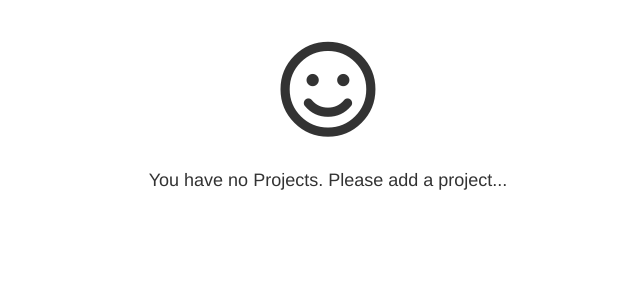
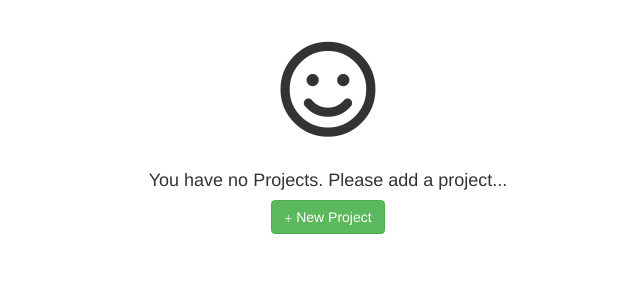
Before and after one commit to Garathd/Django-To-Do-List, a Django app: page /projects/ in a window 1280 px wide. Shown: the part 262-562 px from the top of the page, without its empty margins (312-952 px from the left). Run offline with Django 3.2, Linux system fonts and the light colour scheme; the visitor is signed in with stand-in values (Sample User, id 1); data comes from the database, SQL or seed files in the repository; data that the repository does not hold is empty; some libraries are stand-ins or nearby versions; some web fonts are replaced.

Commit message:
Added Project Task Stuff

```diff
--- a/projects/templates/project_tasks.html
+++ b/projects/templates/project_tasks.html
@@ -90,7 +90,7 @@
         <div class="no-content center">
             <i class="far fa-smile"></i>
             <h4>You have no Tasks categorized as: "{{ task_type }}"</h4>
-            <div class="new-task">
+            <div class="create-new">
                 <a href="{% url 'create_task' project_id %}" class="btn btn-success"><span class="glyphicon glyphicon-plus"></span> New Task</a>
             </div>
         </div>
--- a/projects/templates/projects.html
+++ b/projects/templates/projects.html
@@ -75,6 +75,9 @@
         <div class="no-content center">
             <i class="far fa-smile"></i>
             <h4>You have no Projects categorized as: "{{ project_type }}"</h4>
+            <div class="create-new">
+                <a href="{% url 'create_project' %}" class="btn btn-success"><span class="glyphicon glyphicon-plus"></span> New Project</a>
+            </div>
         </div>
     </div>
     {% else %}
@@ -82,6 +85,9 @@
         <div class="no-content center">
             <i class="far fa-smile"></i>
             <h4>You have no Projects. Please add a project...</h4>
+            <div class="create-new">
+                <a href="{% url 'create_project' %}" class="btn btn-success"><span class="glyphicon glyphicon-plus"></span> New Project</a>
+            </div>
         </div>
     </div>
     {% endif %}
```
